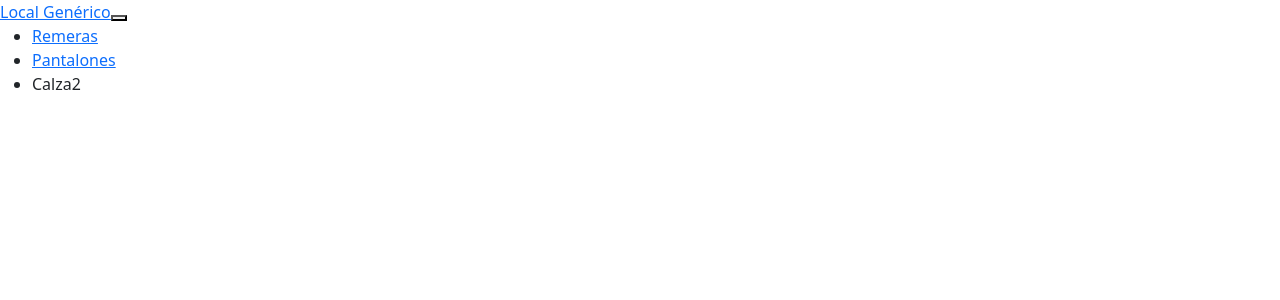
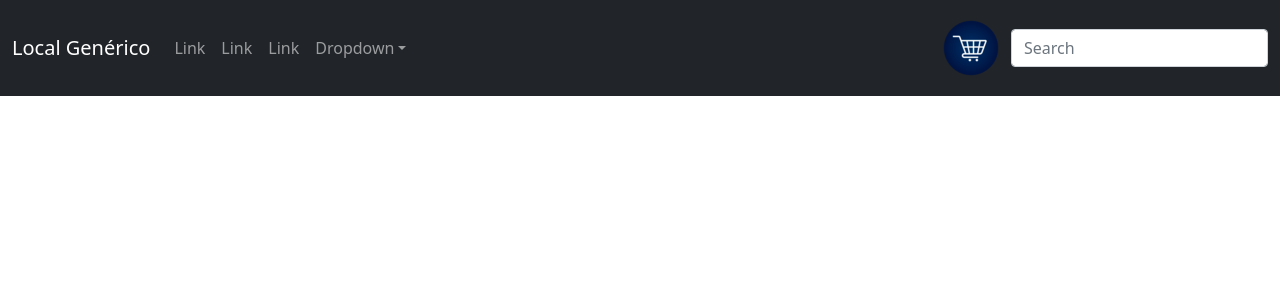
Before and after one commit to BelialDaNoS/ReactLauty, a React (Create React App) app: page / in a window 1280 px wide. Shown: the top 300 px of the page. Built offline with nearby package versions, Linux system fonts and the light colour scheme.

Commit message:
Antes de jquery

```diff
--- a/src/App.js
+++ b/src/App.js
@@ -1,5 +1,5 @@
 import "bootstrap/dist/css/bootstrap.min.css";
-import './components/NavBar';
+
 import NavBar from "./components/NavBar";
 
 
--- /dev/null
+++ b/src/components/CartWidget.js
@@ -0,0 +1,12 @@
+import React from 'react'
+const carro = require("./carro.png");
+
+const CartWidget = () => {
+  return (
+    <div>
+        <img src={carro}/>
+    </div>
+  )
+}
+
+export default CartWidget
--- a/src/components/NavBar.js
+++ b/src/components/NavBar.js
@@ -1,27 +1,56 @@
+import CartWidget from "./CartWidget"
+
+
+
 function NavBar() {
     return (
-        <div classnameName='App'>
-        <nav classname="navbar navbar-expand-lg navbar-dark bg-dark" aria-label="Eighth navbar example">
-          <div classname="container">
-            <a classname="navbar-brand" href="#"><u>Local Genérico</u></a>
-            <button classname="navbar-toggler" type="button" data-bs-toggle="collapse" data-bs-target="#navbarsExample07" aria-controls="navbarsExample07" aria-expanded="false" aria-label="Toggle navigation">
-              <span classname="navbar-toggler-icon"></span>
+
+
+    <div className='App'>
+    <nav className="navbar navbar-expand-lg navbar-dark bg-dark" aria-label="Fifth navbar example">
+    <div className="container-fluid">
+      <a className="navbar-brand" href="#">Local Genérico</a>
+      <button className="navbar-toggler" type="button" data-bs-toggle="collapse" data-bs-target="#navbarsExample05" aria-controls="navbarsExample05" aria-expanded="true" aria-label="Toggle navigation">
+        <span className="navbar-toggler-icon"></span>
       </button>
-            <div classname="collapse navbar-collapse" id="navbarsExample07">
-              <ul classname="navbar-nav me-auto mb-2 mb-lg-0">
-                <li classname="nav-item">
-                  <a classname="nav-link active" aria-current="page" href="#">Remeras</a>
+
+      <div className="navbar-collapse collapse show" id="navbarsExample05">
+        <ul className="navbar-nav me-auto mb-2 mb-lg-0">
+        <li className="nav-item">
+            <a className="nav-link" href="#">Link</a>
           </li>
-                <li classname="nav-item">
-                  <a classname="nav-link active" href="#">Pantalones</a>
+          <li className="nav-item">
+            <a className="nav-link" href="#">Link</a>
           </li>
-                <li classname="nav-item">
-                  <a classname="nav-link disabled">Calza2</a>
+          <li className="nav-item">
+            <a className="nav-link" href="#">Link</a>
+          </li>
+          <li className="nav-item dropdown">
+            <a className="nav-link dropdown-toggle" href="#" id="dropdown05" data-bs-toggle="dropdown" aria-expanded="false">Dropdown</a>
+            <ul className="dropdown-menu" aria-labelledby="dropdown05">
+              <li><a className="dropdown-item" href="#">Action</a></li>
+              <li><a className="dropdown-item" href="#">Another action</a></li>
+              <li><a className="dropdown-item" href="#">Something else here</a></li>
+            </ul>
           </li>
         </ul>
+        <CartWidget/>
+        <form>
+          <input className="form-control" type="text" placeholder="Search" aria-label="Search"/>
+          </form>
       </div>
     </div>
   </nav>
+
+
+
+
+
+
+
+
+
+
       </div>
     );
   }
```
Also changed, not shown: src/App.css (deleted, +0 -38 lines), src/components/carro.png (added). Lines whose indentation alone changed are shown as unchanged.
